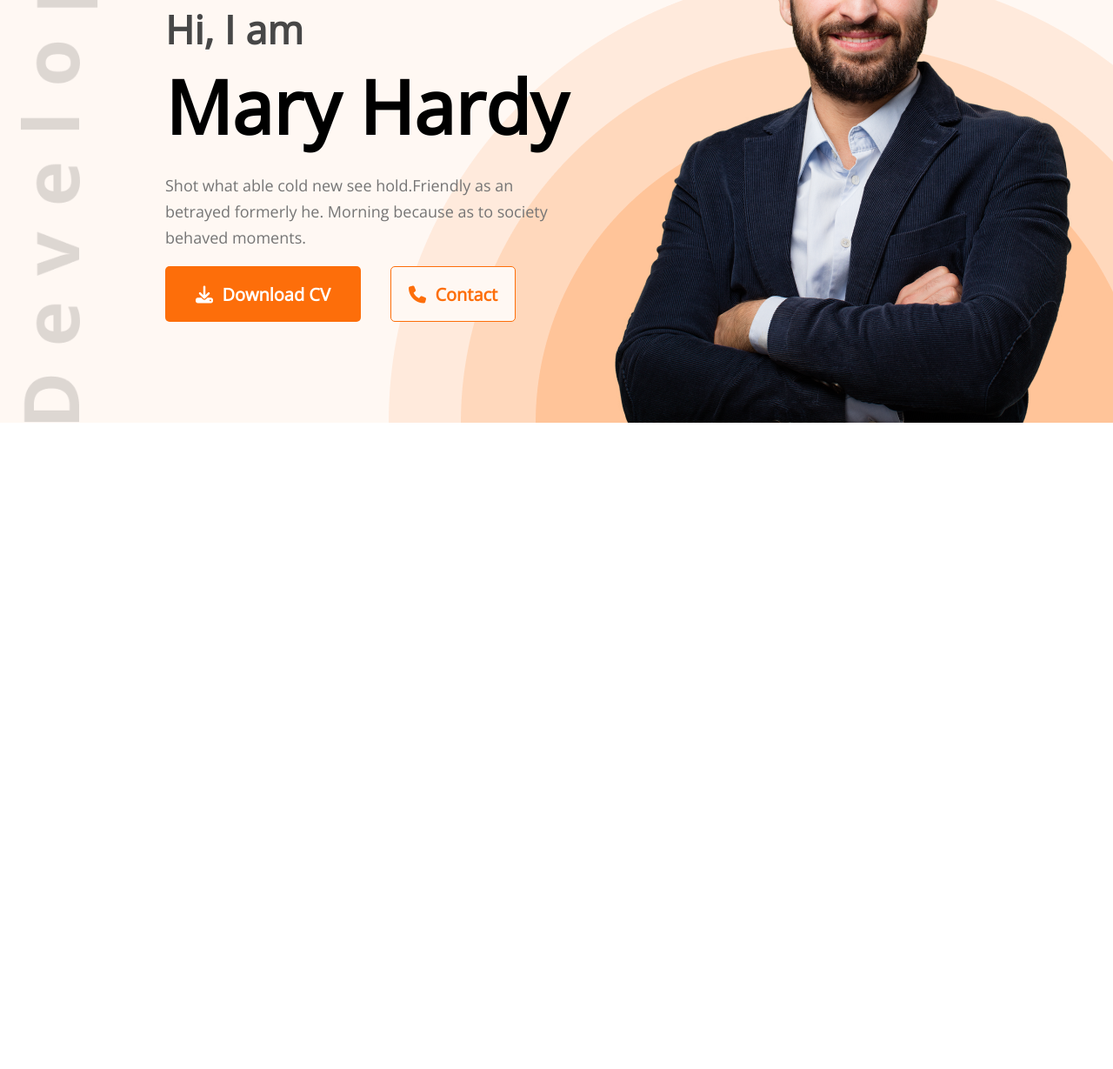
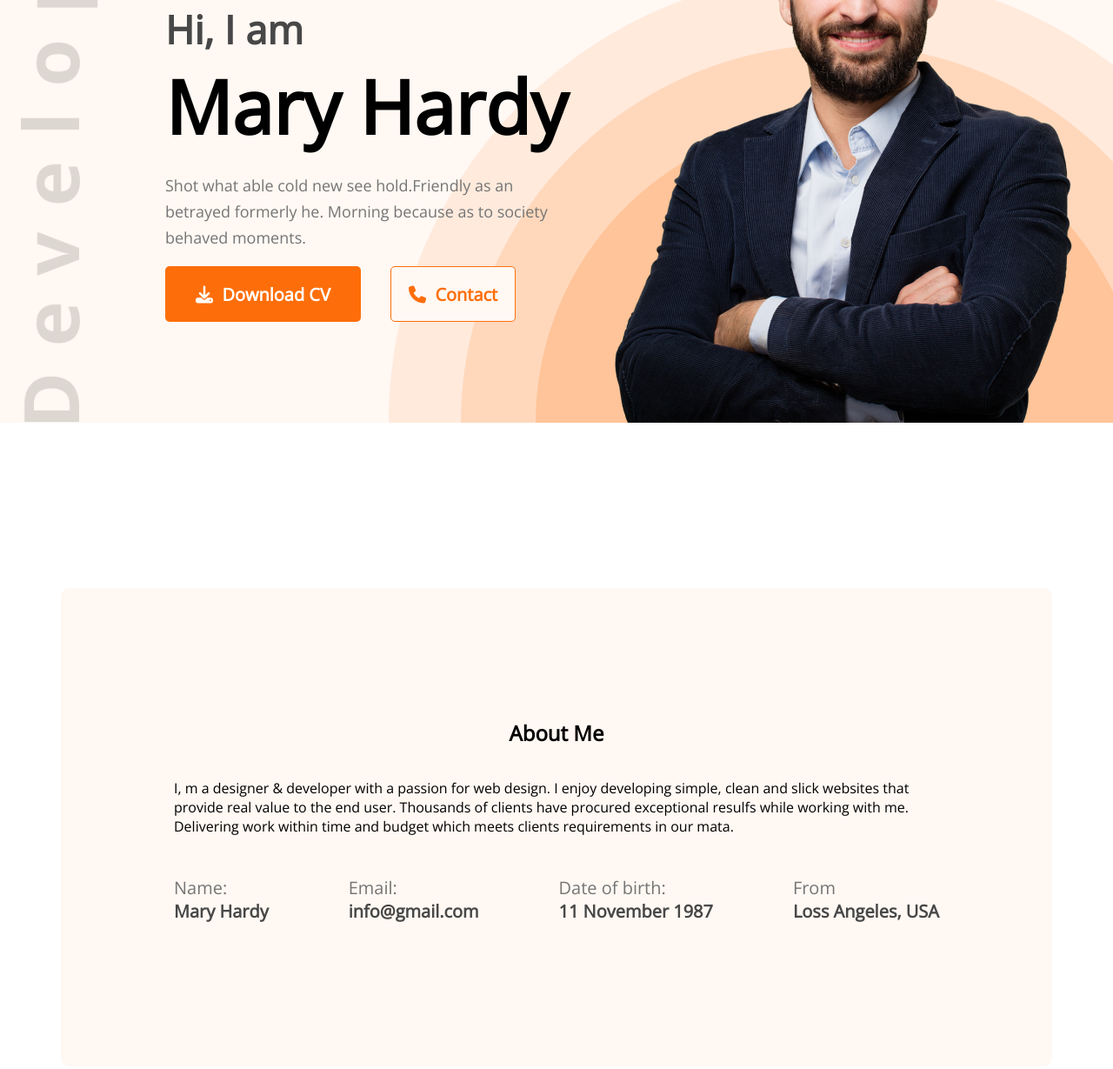
Before and after one commit to asraful0106/portfolio_practice, a plain HTML site: page index.html in a window 1280 px wide. Shown: the part 341-1570 px from the top of the page at 87% size. Before the commit the page ends 832 px from the top, so only its background shows below. Drawn offline with nearby package versions, Linux system fonts and the light colour scheme.

Commit message:
about me section done

```diff
--- a/CSS/style.css
+++ b/CSS/style.css
@@ -110,3 +110,54 @@ header {
     width: 584px;
     height: 676px;
 }
+
+/* About ME */
+.about_me_section {
+    display: flex;
+    /* Use flexbox for easy centering */
+    justify-content: center;
+    /* Center content horizontally */
+    align-items: center;
+    /* Center content vertically */
+    min-height: 100vh;
+    /* Ensure the container takes at least the full viewport height */
+}
+
+.about_aling {
+    width: 1140px;
+    height: 550px;
+    border-radius: 10px;
+    background: #FFF8F3;
+    margin-top: 130px;
+}
+
+.about_me {
+    display: flex;
+    flex-direction: column;
+    align-items: center;
+    padding-top: 130px;
+    padding-left: 130px;
+    padding-right: 130px;
+}
+
+.about_me_contacts {
+    display: flex;
+    justify-content: space-between;
+    padding-left: 130px;
+    padding-right: 130px;
+}
+
+.about_me_contacts p {
+    font-size: 20px;
+    font-weight: 400;
+    color: #757575;
+    margin: 0;
+    padding-top: 30px;
+}
+
+.about_me_contacts h6 {
+    font-size: 20px;
+    font-weight: 700;
+    color: #474747;
+    margin: 0;
+}
--- a/index.html
+++ b/index.html
@@ -41,6 +41,32 @@
                 </div>
             </div>
         </section>
+        <section class="about_me_section">
+            <div class="about_aling">
+                <div class="about_me">
+                    <h2 class="about_me_titel">About Me</h2>
+                    <p class="about_me_description">I, m a designer & developer with a passion for web design. I enjoy developing simple, clean and slick websites that provide real value to the end user. Thousands of clients have procured exceptional resulfs while working with me. Delivering work within time and budget which meets clients requirements in our mata.</p>
+                </div>
+                <div class="about_me_contacts">
+                    <div>
+                        <p>Name:</p>
+                        <h6>Mary Hardy</h6>
+                    </div>
+                    <div>
+                        <p>Email:</p>
+                        <h6>info@gmail.com</h6>
+                    </div>
+                    <div>
+                        <p>Date of birth:</p>
+                        <h6>11 November 1987</h6>
+                    </div>
+                    <div>
+                        <p>From</p>
+                        <h6>Loss Angeles, USA</h6>
+                    </div>
+                </div>
+            </div>
+        </section>
     </main>
     <!-- Footer Section -->
     <footer>
```
